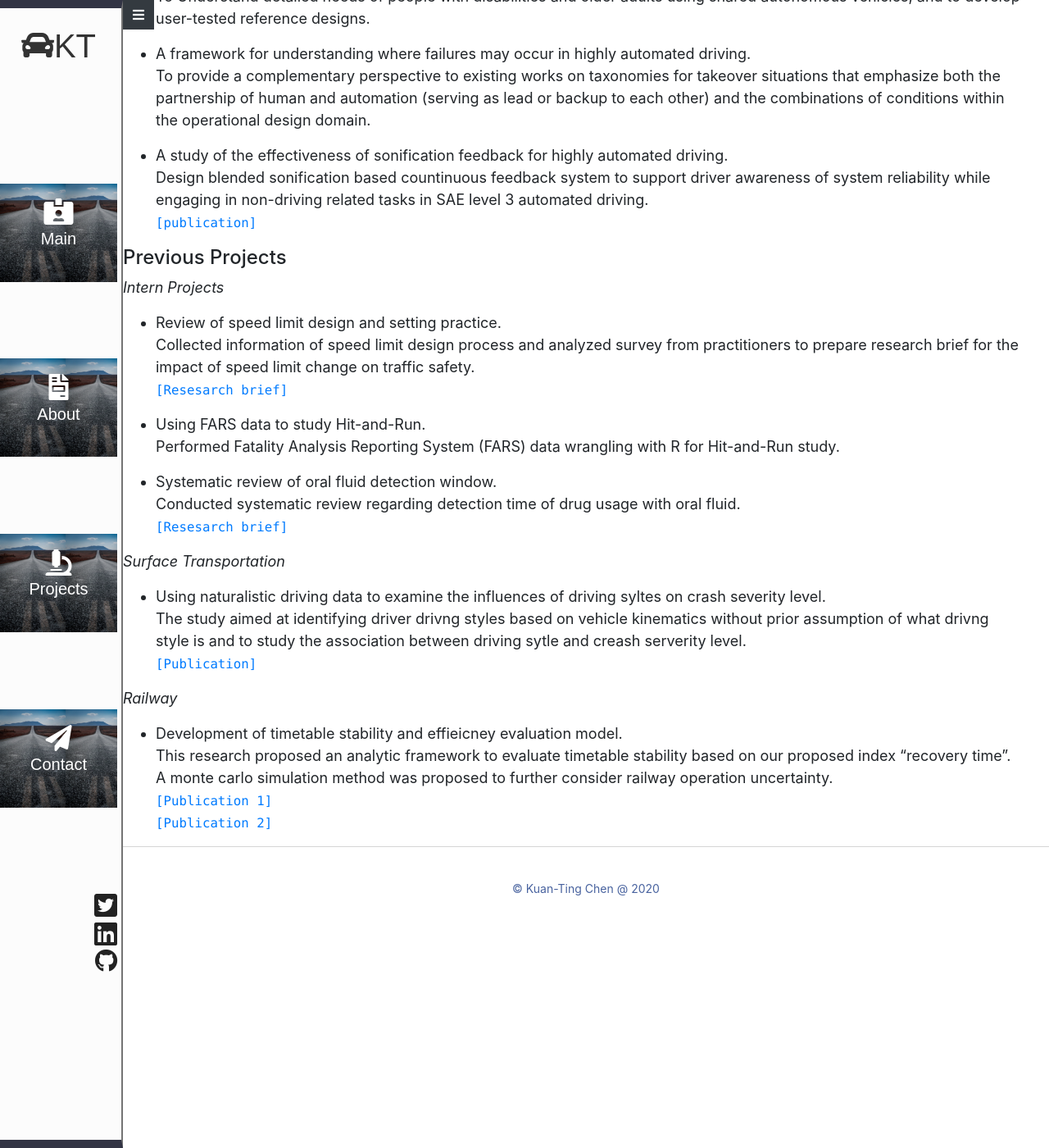
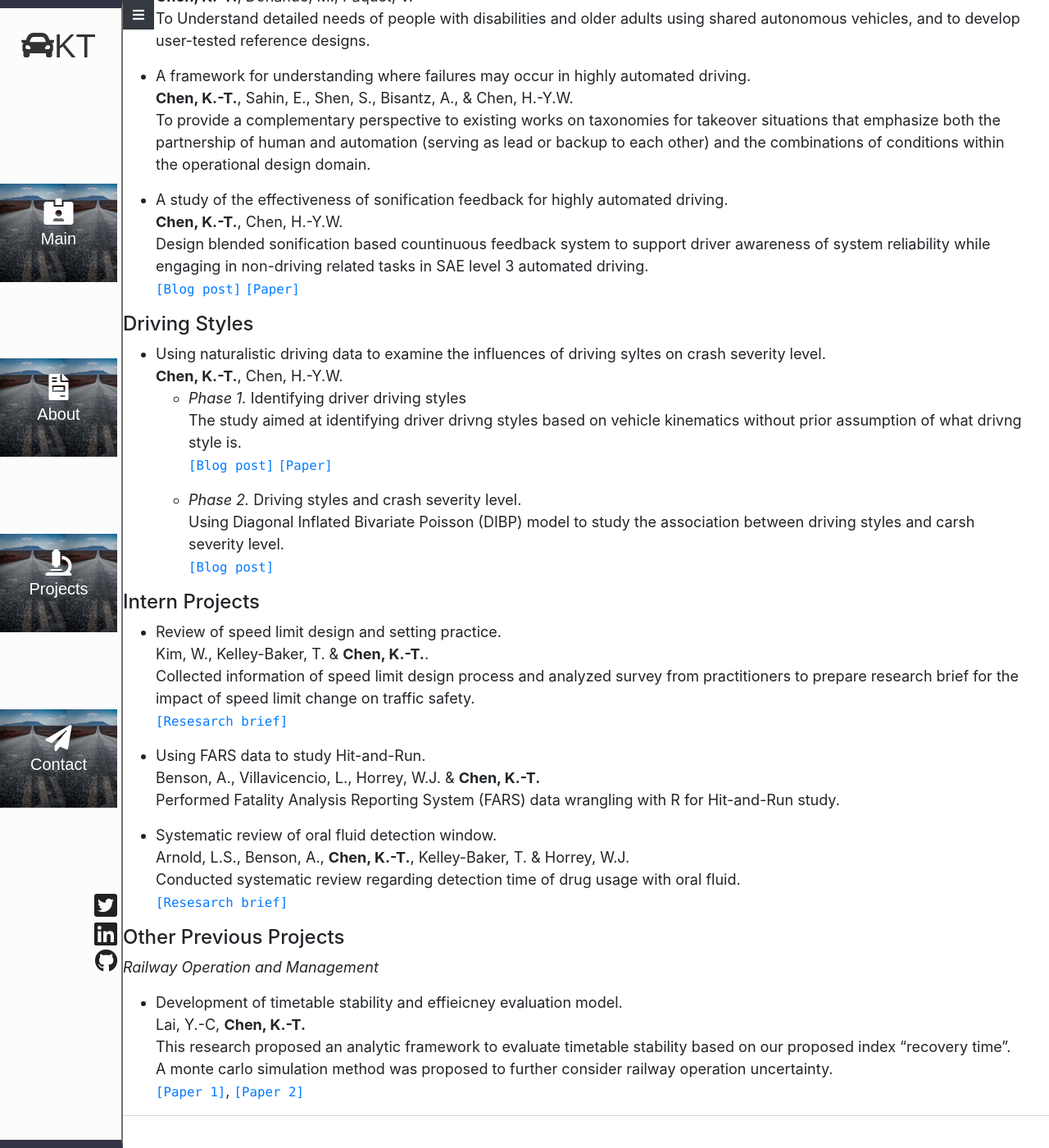
Before and after one commit to ktchen0504/ktchen0504.github.io, a Jekyll site: the page built from _posts/2020-12-31-Porject-List.md, in a window 1280 px wide and 1400 px high, scrolled down 442 px. Shown: the whole window at 82% size. Built offline with Jekyll 4.4.1, drawn with Linux system fonts in a browser that asks for light colours; nearby versions of some CDN libraries; some of the changed text lies outside the part shown.

Commit message:
update project list

```diff
--- a/_posts/2020-12-31-Porject-List.md
+++ b/_posts/2020-12-31-Porject-List.md
@@ -12,39 +12,52 @@ date: 2020-12-31
 
 <br/>
 
-#### Current Projects
+#### Automated Driving
 - Next generation of shared autonomous vehicles (SAVs).
+**Chen, K.-T.**, Donahue, M., Paquet, V.
 To Understand detailed needs of people with disabilities and older adults using shared autonomous vehicles, and to develop user-tested reference designs.
 
 - A framework for understanding where failures may occur in highly automated driving.
+**Chen, K.-T.**, Sahin, E., Shen, S., Bisantz, A., & Chen, H.-Y.W.
 To provide a complementary perspective to existing works on taxonomies for takeover situations that emphasize both the partnership of human and automation (serving as lead or backup to each other) and the combinations of conditions within the operational design domain.
 
 - A study of the effectiveness of sonification feedback for highly automated driving.
+**Chen, K.-T.**, Chen, H.-Y.W.
 Design blended sonification based countinuous feedback system to support driver awareness of system reliability while engaging in non-driving related tasks in SAE level 3 automated driving.
-[`[publication]`](https://www.sciencedirect.com/science/article/abs/pii/S1071581920301208)
+[`[Blog post]`](https://ktchen0504.github.io/blog/2020/08/20/Sonification-feedback) [`[Paper]`](https://www.sciencedirect.com/science/article/abs/pii/S1071581920301208)
+
+#### Driving Styles
+- Using naturalistic driving data to examine the influences of driving syltes on crash severity level.
+**Chen, K.-T.**, Chen, H.-Y.W.
+    - *Phase 1.* Identifying driver driving styles
+    The study aimed at identifying driver drivng styles based on vehicle kinematics without prior assumption of what drivng style is.
+    [`[Blog post]`](https://ktchen0504.github.io/blog/2019/01/11/Driving-style-clustering) [`[Paper]`](https://journals.sagepub.com/doi/abs/10.1177/0361198119845360)
+
+    - *Phase 2.* Driving styles and crash severity level.
+    Using Diagonal Inflated Bivariate Poisson (DIBP) model to study the association between driving styles and carsh severity level.
+    [`[Blog post]`](https://ktchen0504.github.io/blog/2019/01/14/Driving-style-and-crash-severity)
 
 
-#### Previous Projects
-
-*Intern Projects*
+#### Intern Projects
 - Review of speed limit design and setting practice.
+Kim, W., Kelley-Baker, T. & **Chen, K.-T.**.
 Collected information of speed limit design process and analyzed survey from practitioners to prepare research brief for the impact of speed limit change on traffic safety.
 [`[Resesarch brief]`](https://aaafoundation.org/review-of-current-practice-for-setting-posted-speed-limits/)
 
 - Using FARS data to study Hit-and-Run.
+Benson, A., Villavicencio, L., Horrey, W.J. & **Chen, K.-T.**
 Performed Fatality Analysis Reporting System (FARS) data wrangling with R for Hit-and-Run study.
 
 - Systematic review of oral fluid detection window.
+Arnold, L.S., Benson, A., **Chen, K.-T.**, Kelley-Baker, T. & Horrey, W.J.
 Conducted systematic review regarding detection time of drug usage with oral fluid.
 [`[Resesarch brief]`](https://aaafoundation.org/detection-windows-for-drugs-in-oral-fluid-cannabinoids-stimulants-and-opioids/)
 
-*Surface Transportation*
-- Using naturalistic driving data to examine the influences of driving syltes on crash severity level.
-The study aimed at identifying driver drivng styles based on vehicle kinematics without prior assumption of what drivng style is and to study the association between driving sytle and creash serverity level.
-[`[Publication]`](https://journals.sagepub.com/doi/abs/10.1177/0361198119845360)
 
-*Railway*
+#### Other Previous Projects
+*Railway Operation and Management*
 - Development of timetable stability and effieicney evaluation model.
+Lai, Y.-C, **Chen, K.-T.**
 This research proposed an analytic framework to evaluate timetable stability based on our proposed index “recovery time”. A monte carlo simulation method was proposed to further consider railway operation uncertainty.
-[`[Publication 1]`](https://ascelibrary.org/doi/10.1061/JTEPBS.0000038)
-[`[Publication 2]`](https://journals.sagepub.com/doi/abs/10.1177/0361198118790325)
+[`[Paper 1]`](https://ascelibrary.org/doi/10.1061/JTEPBS.0000038),
+[`[Paper 2]`](https://journals.sagepub.com/doi/abs/10.1177/0361198118790325)
```
